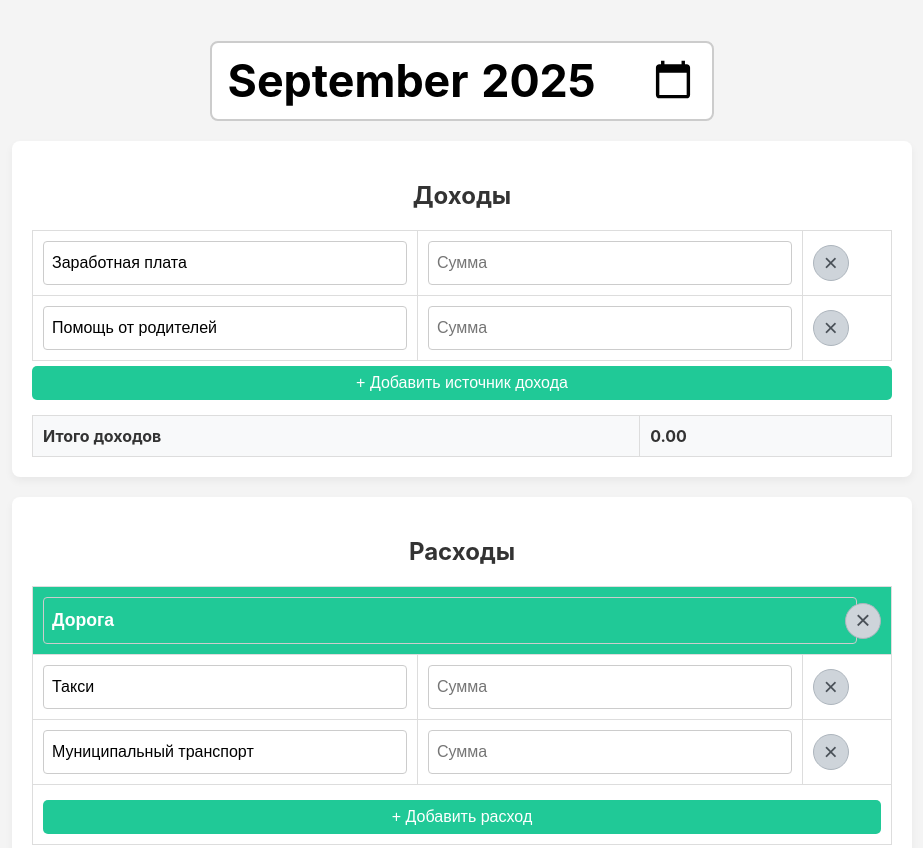
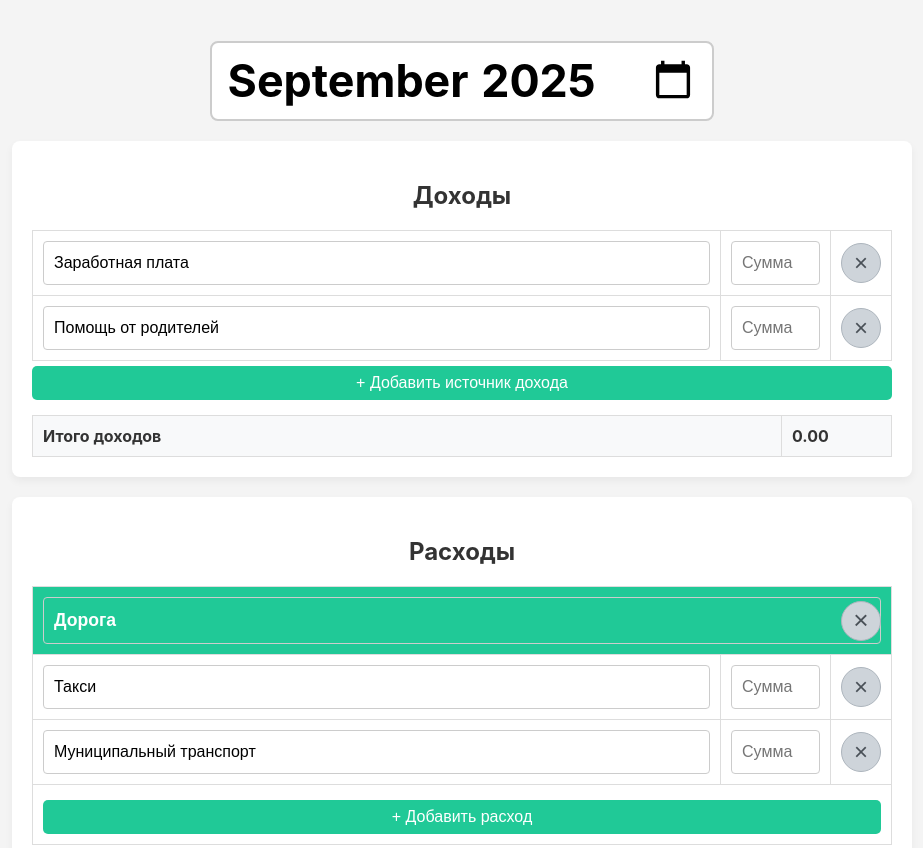
Before and after one commit to epifantsevma/budget, a plain HTML site: page index.html in a window 1280 px wide. Shown: the top 848 px of the page, without its empty margins (178-1101 px from the left). Drawn offline with nearby package versions, Linux system fonts and the light colour scheme.

Commit message:
Update index.html

```diff
--- a/index.html
+++ b/index.html
@@ -6,19 +6,26 @@
     <title>Калькулятор бюджета</title>
     <script src="https://cdn.jsdelivr.net/npm/chart.js"></script>
     <style>
+        /* ИЗМЕНЕНИЕ: Глобальное правило для предсказуемой блочной модели */
+        *, *::before, *::after {
+            box-sizing: border-box;
+        }
         body {
             font-family: -apple-system, BlinkMacSystemFont, "Segoe UI", Roboto, "Helvetica Neue", Arial, sans-serif;
-            margin: 0; padding: 10px;
+            /* ИЗМЕНЕНИЕ: Увеличен отступ для лучшего вида на мобильных */
+            margin: 0; padding: 15px;
             background-color: #f4f4f4; color: #333;
             -webkit-text-size-adjust: 100%;
         }
         .container { max-width: 900px; margin: 0 auto; }
+        /* ИЗМЕНЕНИЕ: Добавлено центрирование для элемента выбора месяца */
         h1 { text-align: center; margin-bottom: 20px; }
         .month-picker {
             font-family: inherit; font-size: 1.4em;
             font-weight: bold; padding: 10px 15px;
             border: 2px solid #ccc; border-radius: 8px; cursor: pointer;
             width: 100%;
+            /* ИЗМЕНЕНИЕ: box-sizing уже глобальный, но здесь он важен */
             box-sizing: border-box;
         }
         h2 { text-align: center; }
@@ -33,6 +40,10 @@
             text-align: left; vertical-align: middle;
             font-size: 1em;
         }
+        /* ИЗМЕНЕНИЕ: Управляем шириной колонок для предотвращения "схлопывания" на узких экранах */
+        td:nth-child(2) { width: 110px; } /* Колонка с суммой */
+        td:nth-child(3) { width: 50px; text-align: center; } /* Колонка с кнопкой удаления */
+
         th.category-header {
             background-color: #20c997;
             color: white; font-size: 1.1em; position: relative;
@@ -42,8 +53,9 @@
             border: none; font-size: 1em; font-weight: bold;
         }
         input.category-title-input::placeholder { color: #cce5ff; }
+        /* ИЗМЕНЕНИЕ: Ширина 100% и увеличенный padding для удобства */
         input[type="text"], input[type="number"] {
-            width: 95%; padding: 12px 8px;
+            width: 100%; padding: 12px 10px;
             border: 1px solid #ccc; border-radius: 4px; font-size: 1em;
         }
         .button-group { display: flex; flex-direction: column; gap: 10px; }
@@ -54,7 +66,6 @@
             color: white;
             border: none; border-radius: 8px; cursor: pointer; font-size: 1.1em;
             font-weight: bold; text-align: center;
-            box-sizing: border-box;
         }
         .main-button { background-color: #28a745; }
         .main-button:hover { background-color: #218838; }
@@ -68,14 +79,16 @@
             padding: 8px 12px; font-size: 1em; cursor: pointer;
             background-color: #20c997;
             color: white; border: none; border-radius: 5px; width: 100%;
-            box-sizing: border-box; margin-top: 5px;
+            margin-top: 5px;
         }
         .add-row-button:hover { background-color: #1aa080; }
+        /* ИЗМЕНЕНИЕ: Увеличен размер для удобного нажатия пальцем */
         .remove-button {
-            width: 36px; height: 36px; font-size: 1.5em;
+            width: 40px; height: 40px; font-size: 1.5em;
             line-height: 1; cursor: pointer;
             background-color: #ced4da; color: #495057;
             border: 1px solid #adb5bd; border-radius: 50%;
+            display: flex; align-items: center; justify-content: center; /* Для лучшего центрирования крестика */
         }
         .remove-button:hover { background-color: #adb5bd; }
         .remove-category-button { position: absolute; right: 10px; top: 50%; transform: translateY(-50%); }
@@ -94,7 +107,6 @@
         .chart-wrapper {
             background: #fff; padding: 15px; border-radius: 8px;
             box-shadow: 0 4px 8px rgba(0,0,0,0.05); width: 100%; max-width: none;
-            box-sizing: border-box;
         }
         .chart-wrapper h3 { text-align: center; margin-top: 0; }
 
```
